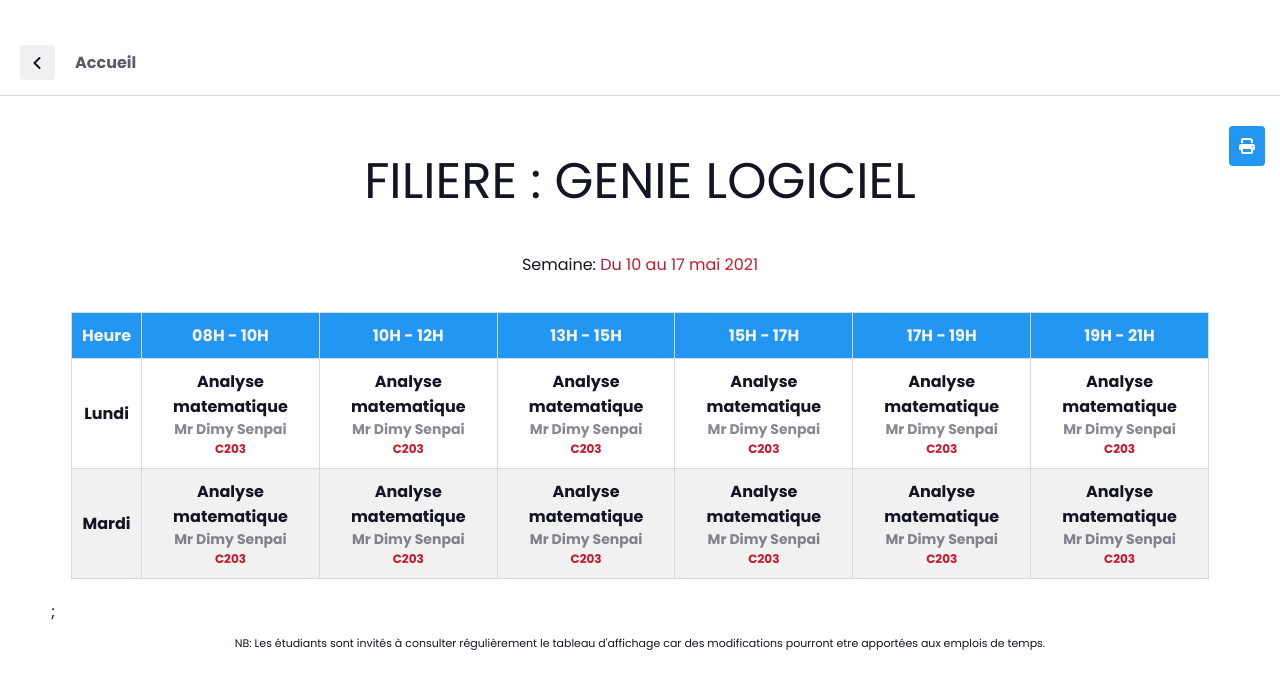
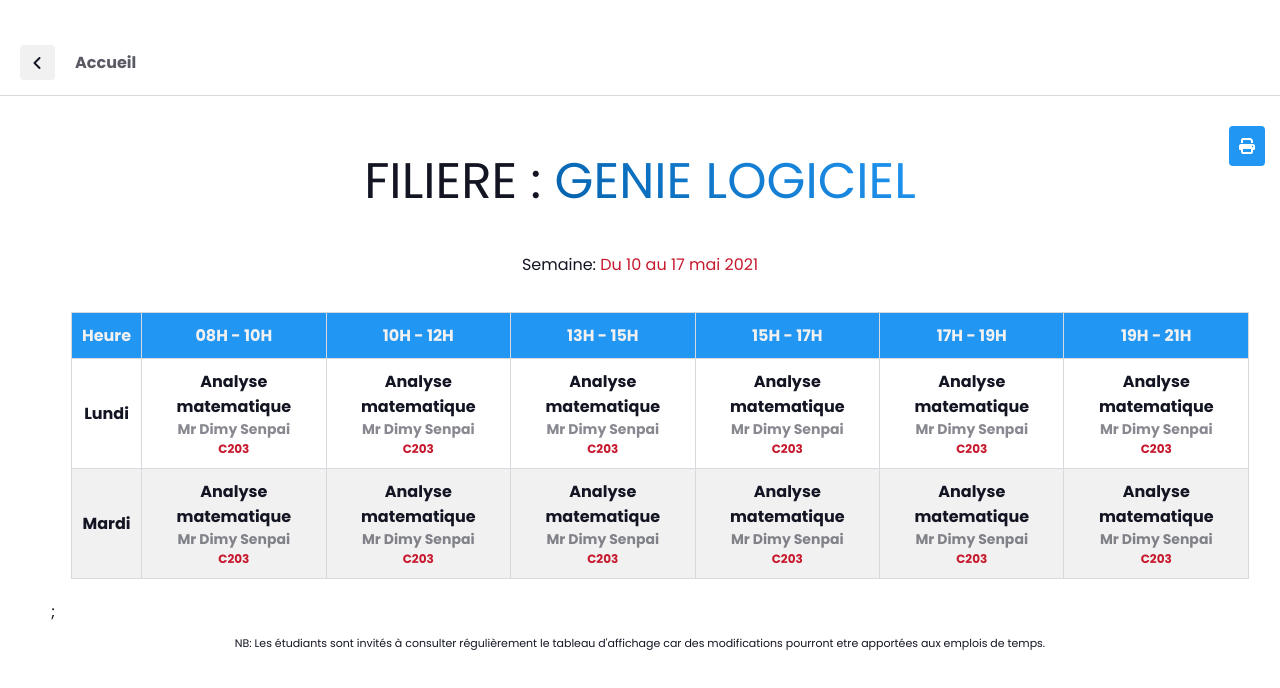
Before and after one commit to dimitrimabom/emploi_de_temps, a React (Vite) app: page / in a window 1280 px wide. Shown: the top 688 px of the page. Built offline with nearby package versions, Linux system fonts and the light colour scheme.

Commit message:
-add dotenv package -link to main UI -update css variable -make textgradient mixin

```diff
--- a/package.json
+++ b/package.json
@@ -20,6 +20,7 @@
     "@types/react": "^18.0.37",
     "@types/react-dom": "^18.0.11",
     "@vitejs/plugin-react": "^4.0.0",
+    "dotenv": "^16.3.1",
     "eslint": "^8.38.0",
     "eslint-plugin-react": "^7.32.2",
     "eslint-plugin-react-hooks": "^4.6.0",
--- a/src/components/TopBar.jsx
+++ b/src/components/TopBar.jsx
@@ -3,7 +3,12 @@ import React from "react";
 const TopBar = () => {
   return (
     <div className="top_bar">
-      <i className="fa fa-angle-left"></i>
+      <i
+        className="fa fa-angle-left"
+        onClick={() =>
+          window.location.assign(import.meta.env.VITE_REACT_APP_UI_HOME)
+        }
+      ></i>
       <div className="arian">
         <strong>Accueil</strong>
       </div>
--- a/src/pages/Home.jsx
+++ b/src/pages/Home.jsx
@@ -18,7 +18,9 @@ const Home = () => {
           >
             <i className="fa fa-print"></i>
           </button>
-          <div className="intiule_filiere">FILIERE : GENIE LOGICIEL</div>
+          <div className="intiule_filiere">
+            FILIERE : <span>GENIE LOGICIEL</span>
+          </div>
           <div className="intiule_week">
             Semaine:{" "}
             <span style={{ color: "var(--danger)" }}>Du 10 au 17 mai 2021</span>
--- a/src/styles/_mixin.scss
+++ b/src/styles/_mixin.scss
@@ -21,3 +21,13 @@
   -webkit-box-orient: vertical;
   overflow: hidden;
 }
+
+@mixin textgradient(
+  $color1: var(--primary),
+  $color2: var(--blue),
+  $deg: 223deg
+) {
+  background: linear-gradient($deg, $color1, $color2);
+  -webkit-background-clip: text;
+  -webkit-text-fill-color: transparent;
+}
--- a/src/styles/_variable.scss
+++ b/src/styles/_variable.scss
@@ -19,7 +19,7 @@ $speed: 0.2s;
   --writing: #131523;
 
   --red: #c7192e;
-  --blue: #247ba0;
+  --blue: #0461ab;
   --yellow: #ffc700;
   --green: #22a77d;
   --color1: #50514f;
--- a/src/styles/pages/_home_page.scss
+++ b/src/styles/pages/_home_page.scss
@@ -11,6 +11,10 @@
       text-align: center;
       font-size: 50px;
       padding: 18px;
+      span {
+        color: var(--primary);
+        @include textgradient;
+      }
     }
 
     .intiule_week {
@@ -28,6 +32,7 @@
         margin: 20px;
         font-family: Arial, sans-serif;
         font-size: 16px;
+        width: 100%;
         thead {
           background-color: var(--primary);
           th {
```
Also changed, not shown: 2 other files (tests, documents, lock files or other folders).
